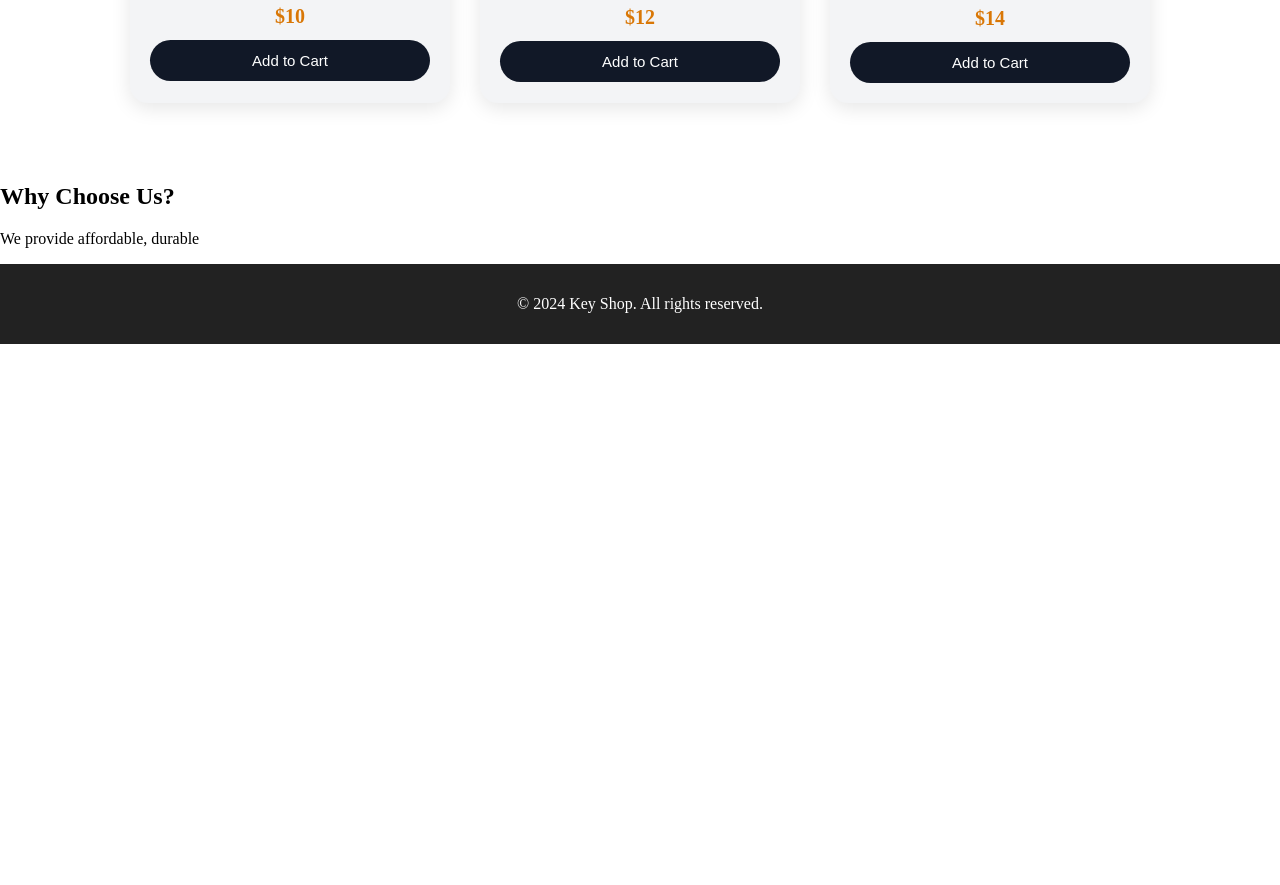
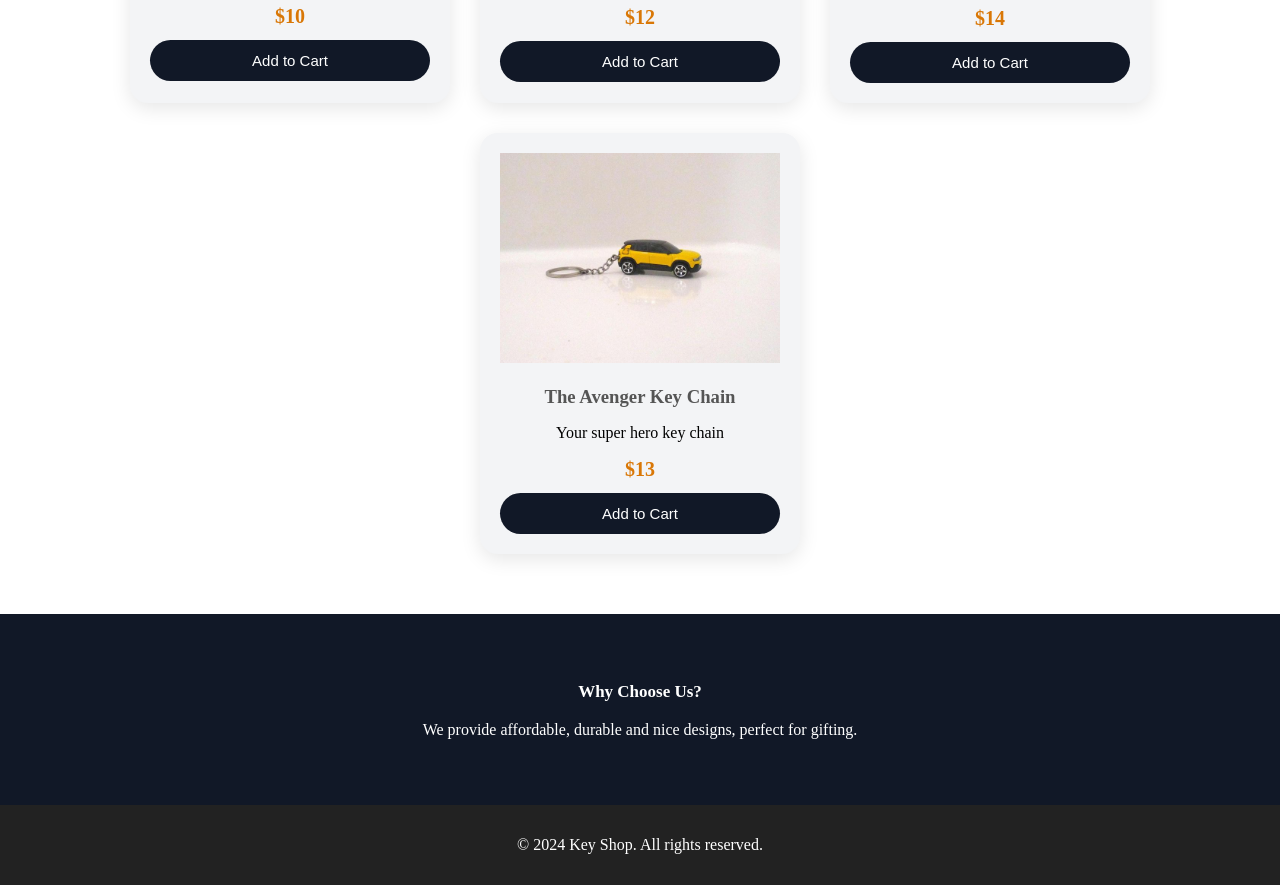
Before and after one commit to kaurmandeep1202/MERN-SUMMER-TERM, a React (Vite) app in the folder key-shop/: page / in a window 1280 px wide. Shown: the part 960-1845 px from the top of the page. Before the commit the page ends 1304 px from the top, so only its background shows below. Built offline with nearby package versions, Linux system fonts and the light colour scheme.

Commit message:
17.06.2026

```diff
--- a/key-shop/src/App.css
+++ b/key-shop/src/App.css
@@ -177,3 +177,17 @@ nav ul li a:hover {
 .cardBtn:hover{
   background-color: #d97706;
 }
+
+
+/* about */
+.about{
+  background-color: #111827;
+  color: white;
+  padding: 50px 80px;
+  text-align: center;
+}
+
+.about h2{
+  font-size:17px;
+  line-height:1.6;
+}
--- a/key-shop/src/pages/Home.jsx
+++ b/key-shop/src/pages/Home.jsx
@@ -16,7 +16,7 @@ function Home() {
 
         <div className="heroImage">
 
-         <img src ="/images/keychain.jpg" alt="keychain" height="50%" width=" 50%"/>
+         <img src ="/images/keychain.jpg" alt="keychain" height="100%" width=" 100%"/>
         </div>
       </section>
 
@@ -56,7 +56,15 @@ function Home() {
              <button className="cardBtn"> Add to Cart </button>
           </div>
 
-
+                <div className="card">
+               <div className="cardBox">
+                <img src ="/images/avenger.jpg" alt="leather keychain" height="100%" width="100%"/>
+               </div>
+             <h3> The Avenger Key Chain </h3>
+             <p> Your super hero key chain</p>
+             <strong> $13 </strong>
+             <button className="cardBtn"> Add to Cart </button>
+          </div>
 
         </div>
 
@@ -68,7 +76,7 @@ function Home() {
          <section className="about">
 
            <h2> Why Choose Us?</h2>
-            <p> We provide affordable, durable  </p>
+            <p> We provide affordable, durable and nice designs, perfect for gifting.</p>
          </section>
 
     </div>
```
Also changed, not shown: key-shop/public/images/avenger.jpg (added), 1 other file (tests, documents, lock files or other folders).
